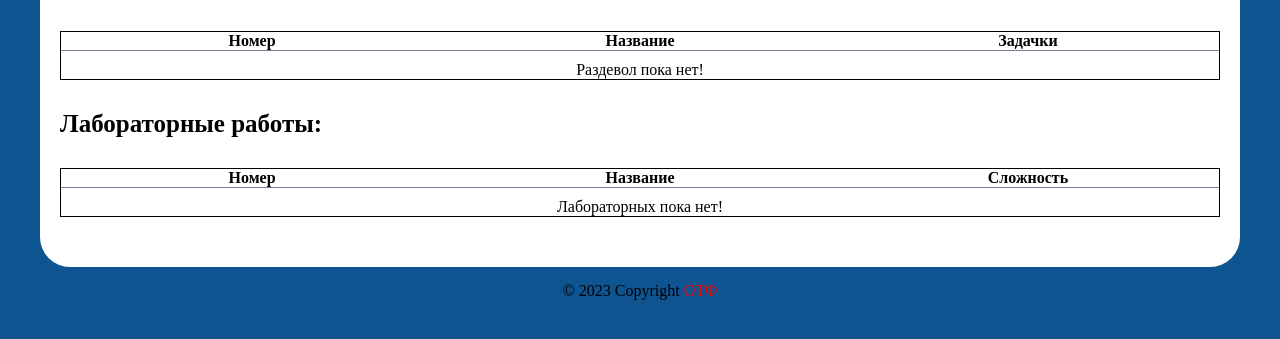
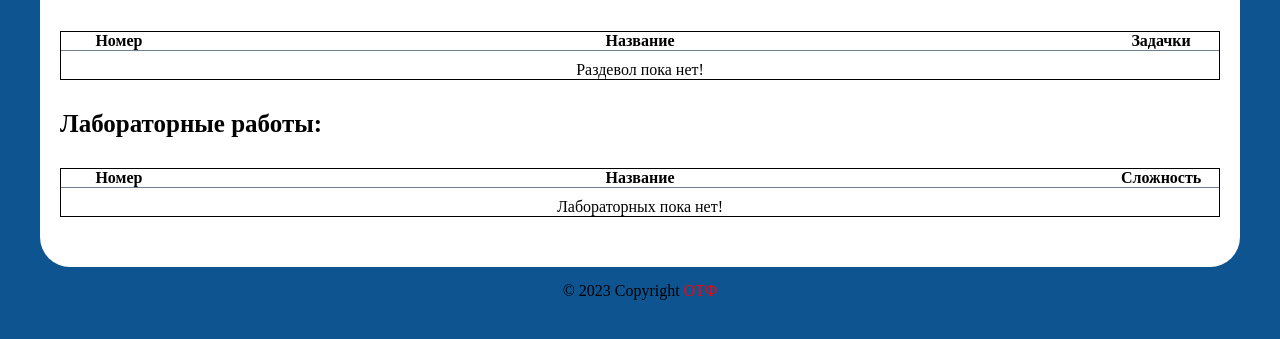
Before and after one commit to Alset-Nikolas/WebMatlabBook, a Django app: template matlab_book/templates/sections/index.html in a window 1280 px wide. Shown: the part 160-499 px from the top of the page. Run offline with Django 4.2, Linux system fonts and the light colour scheme; the template is opened without the code that fills it, so the values that code supplies are empty.

Commit message:
Поправил css

```diff
--- a/matlab_book/matlab_book/settings.py
+++ b/matlab_book/matlab_book/settings.py
@@ -27,7 +27,7 @@ SECRET_KEY = (
 )
 
 # SECURITY WARNING: don't run with debug turned on in production!
-DEBUG = False
+DEBUG = True
 
 
 # Application definition
--- a/matlab_book/static/css/style.css
+++ b/matlab_book/static/css/style.css
@@ -18,6 +18,10 @@ a {
 a {
     color: inherit;
     text-decoration: none;
+}
+
+.mb15 {
+    margin-bottom: 15px;
 }
 
 .a_hover {
@@ -162,6 +166,10 @@ form label {
     padding: 10px;
 }
 
+.discipline__detail__links {
+    width: 300px;
+}
+
 /* sections */
 .sections__items {
     padding-bottom: 10px;
@@ -247,6 +255,14 @@ form label {
     width: 33%;
 }
 
+.task_column-sm {
+    width: 10%;
+}
+
+.task_column-bg {
+    width: 80%;
+}
+
 /* registration */
 
 
@@ -266,3 +282,9 @@ form label {
 .form_check_help_img {
     margin-bottom: 30px;
 }
+
+@media screen and (max-width: 800px) {
+    .form_check_help_box {
+        flex-direction: column;
+    }
+}
--- a/matlab_book/templates/sections/index.html
+++ b/matlab_book/templates/sections/index.html
@@ -1,6 +1,7 @@
 {% extends "base.html" %}
 {% block content %}
-<a href="{% url 'disciplines:disciplines_list' %}" class='a_hover link_to_sections_list'>Назад к списку дисциплин</a>
+<a href="{% url 'disciplines:disciplines_list' %}" class='a_hover link_to_sections_list mb15'>Назад к списку
+    дисциплин</a>
 <div class="sections__header flex-between">
     <div class="flex-center">
         <h3 class="itndx__title">Темы: {{discipline.title}}</h3>
@@ -16,26 +17,26 @@
 
 <div class="sections__table">
     <ul class="flex-between mg_bt_10 tasks__headers">
-        <li class="tasks__header_items tasks__title  task_column flex-center">Номер</li>
-        <li class="tasks__header_items tasks__title  task_column flex-center">Название</li>
-        <li class="tasks__header_items tasks__title  task_column flex-center">Задачки</li>
+        <li class="tasks__header_items tasks__title  task_column-sm flex-center">Номер</li>
+        <li class="tasks__header_items tasks__title  task_column-bg flex-center">Название</li>
+        <li class="tasks__header_items tasks__title  task_column-sm flex-center">Задачки</li>
     </ul>
     <ul>
         {% if sections|length > 0 %}
         {% for section_item in sections %}
         <li class="sections__items">
             <ul class="flex-between">
-                <li class="task_column flex-center">
+                <li class="task_column-sm flex-center">
                     <p>
                         №{{section_item.number_lesson}}
                     </p>
                 </li>
-                <li class="task_column flex-center">
+                <li class="task_column-bg flex-center">
                     <a href="{% url 'sections:section_detail' section_item.slug %}" class='a_hover'>
                         <span class="sections__title ">{{section_item.title}}</span>
                     </a>
                 </li>
-                <li class="task_column flex-center">
+                <li class="task_column-sm flex-center">
                     <a href="{% url 'tasks:task_list' section_item.slug %}" class='a_hover'>
                         <span>Практика</span>
                     </a>
@@ -66,24 +67,24 @@
 </div>
 <div class="sections__table">
     <ul class="flex-between mg_bt_10 tasks__headers">
-        <li class="tasks__header_items tasks__title  task_column flex-center">Номер</li>
-        <li class="tasks__header_items tasks__title  task_column flex-center">Название</li>
-        <li class="tasks__header_items tasks__title  task_column flex-center">Сложность</li>
+        <li class="tasks__header_items tasks__title  task_column-sm flex-center">Номер</li>
+        <li class="tasks__header_items tasks__title  task_column-bg flex-center">Название</li>
+        <li class="tasks__header_items tasks__title  task_column-sm flex-center">Сложность</li>
     </ul>
     <ul>
         {% if labs|length > 0 %}
         {% for lab_item in labs %}
         <li class="labs__items">
             <ul class="flex-between">
-                <li class='task_column flex-center'>
+                <li class='task_column-sm flex-center'>
                     <p>№ {{forloop.counter}} </p>
                 </li>
-                <li class="task_column flex-center">
+                <li class="task_column-bg flex-center">
                     <a href="{% url 'tasks:task_detail' lab_item.slug %}" class='a_hover'>
                         <span class="sections__title ">{{lab_item.title}}</span>
                     </a>
                 </li>
-                <li class="task_column flex-center">
+                <li class="task_column-sm flex-center">
                     <span class="sections__title ">{{lab_item.complexity}}</span>
                 </li>
 
--- a/matlab_book/templates/tasks/detail.html
+++ b/matlab_book/templates/tasks/detail.html
@@ -2,7 +2,7 @@
 {% load static %}
 {% block content %}
 <div class="task_detail_wrapper">
-    <a href="{% url 'tasks:task_list' task.section.slug %}" class='a_hover'>Назад к списку задач</a>
+    <a href="{% url 'tasks:task_list' task.section.slug %}" class='a_hover mb15'>Назад к списку задач</a>
     <div class="task__content">
         <h1 class="task__title"> {{task.title}}</h1>
         <h3>Условие: </h3>
```
Also changed, not shown: matlab_book/templates/disciplines/index.html (+5 -5 lines), matlab_book/templates/tasks/index.html (+5 -5 lines).
